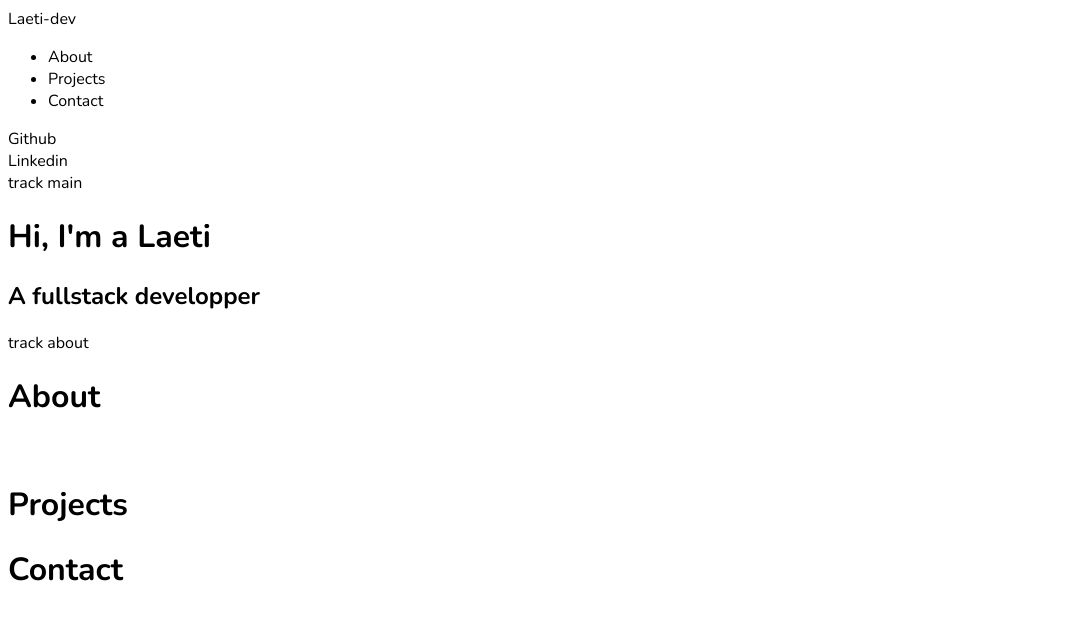
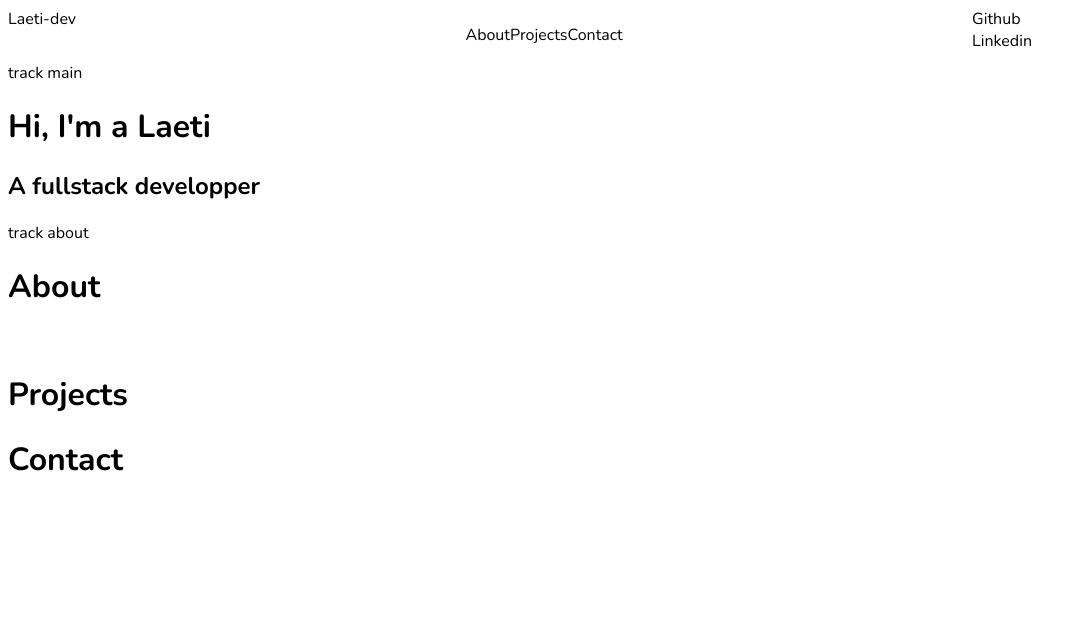
Before and after one commit to Laeti-dev/vanilla-portfolio, a plain HTML site: page index.html in a window 1280 px wide. Shown: the whole page, without its empty margins (0-1086 px from the left). Drawn offline with nearby package versions, Linux system fonts and the light colour scheme.

Commit message:
scss compiler

```diff
--- /dev/null
+++ b/style.scss
@@ -0,0 +1,27 @@
+/* <style>
+@import url('https://fonts.googleapis.com/css2?family=Nunito:wght@200;700&display=swap');
+</style> */
+
+body {
+    width: 80vw;
+}
+
+* {
+    font-family: 'Nunito', sans-serif;
+}
+
+ul {
+    list-style: none;
+}
+
+.P-navbar {
+    display: flex;
+    flex-direction: row;
+    justify-content: space-between;
+}
+
+.P-navbar__links ul {
+    display: flex;
+    flex-direction: row;
+    justify-content: flex-end;
+}
```
Also changed, not shown: index.html (line endings or trailing spaces), style.css, 1 other file.
